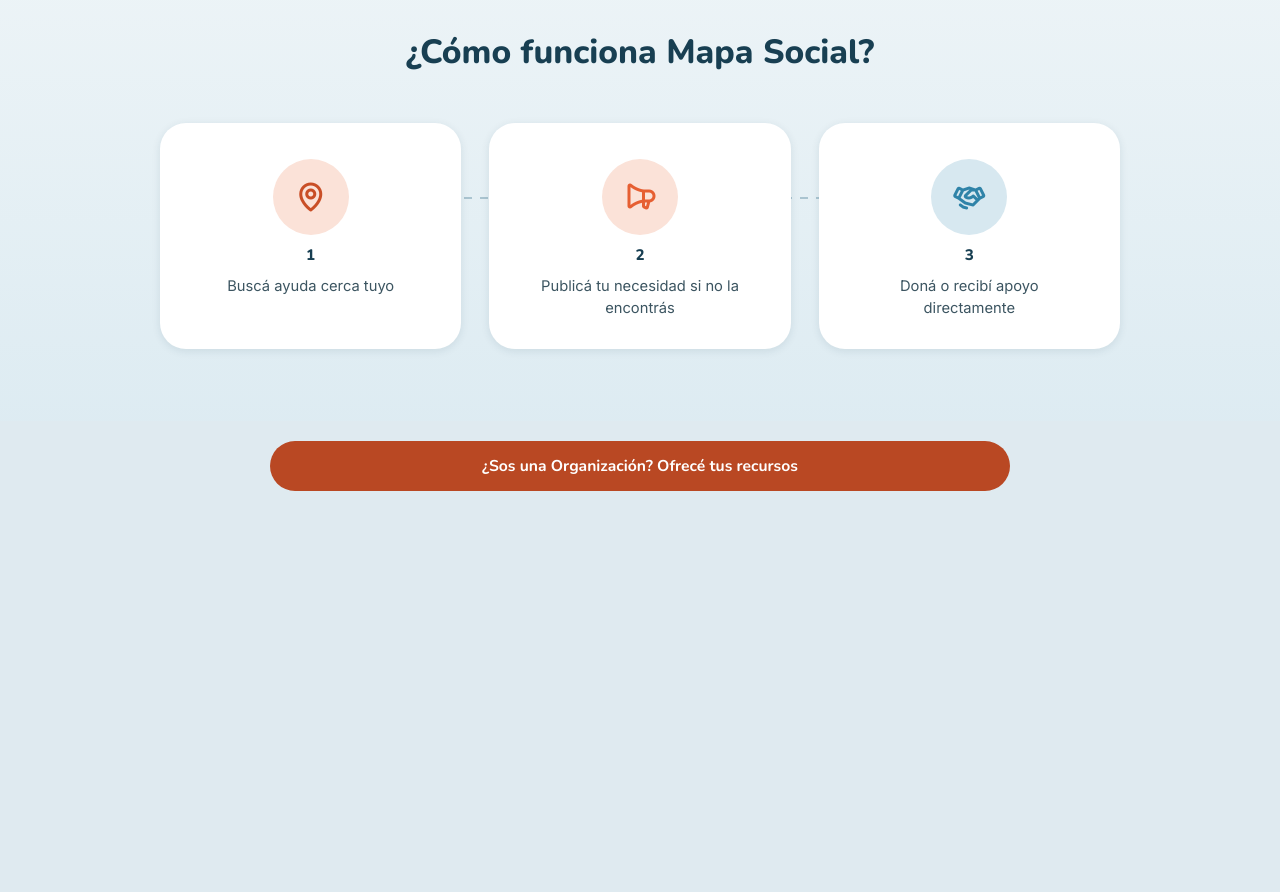
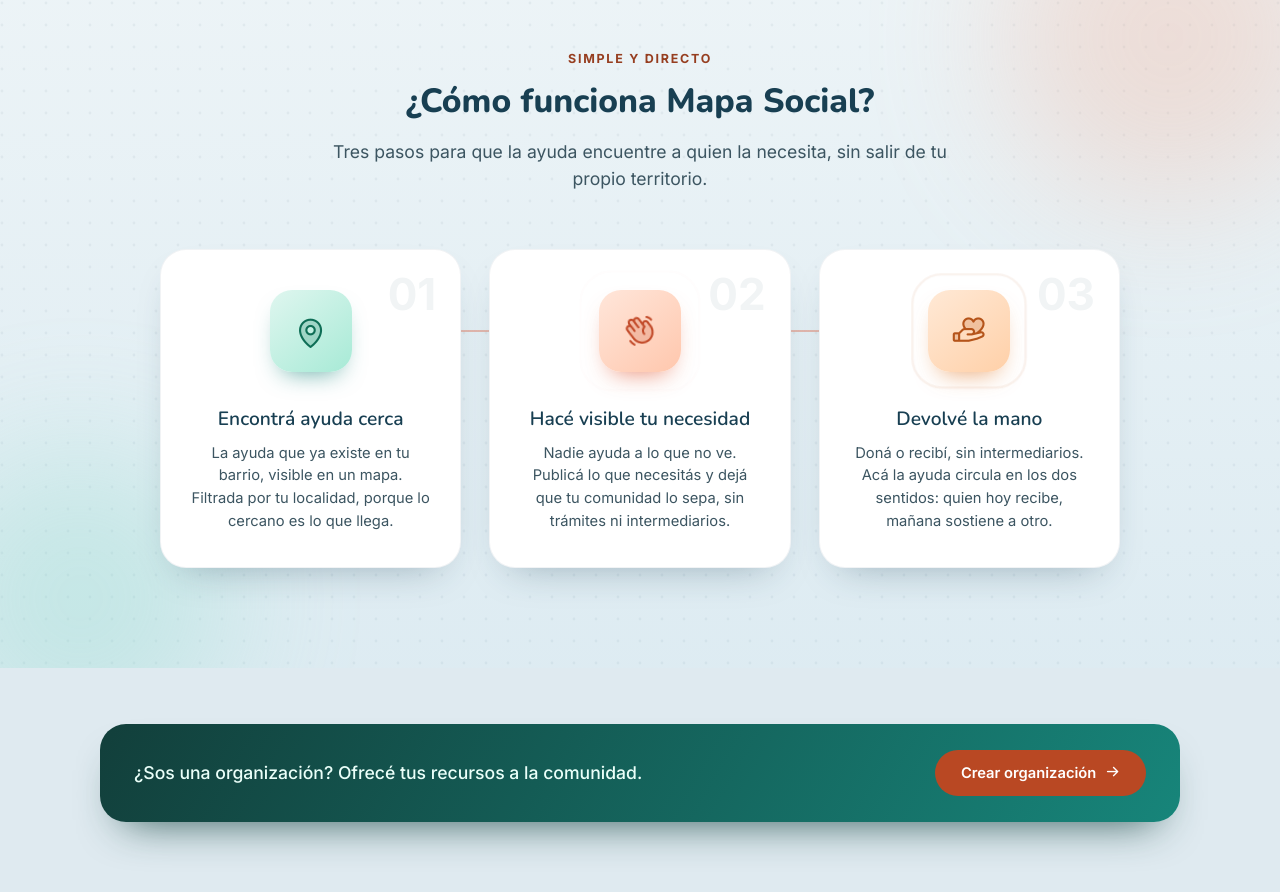
Before and after one commit to danrose222/mapa-social, an Angular app in the folder frontend/: page / in a window 1280 px wide. Shown: the part 840-1732 px from the top of the page. Before the commit the page ends 1403 px from the top, so only its background shows below. Built offline with nearby package versions, Linux system fonts and the light colour scheme.

Commit message:
feat(landing): rediseñar tarjetas de ¿cómo funciona? con íconos animados y barra cta

```diff
--- a/frontend/src/app/pages/inicio/inicio.component.html
+++ b/frontend/src/app/pages/inicio/inicio.component.html
@@ -40,20 +40,33 @@
   </section>
 
   <section class="inicio__how" aria-labelledby="inicio-how-heading">
+    <div class="inicio__how-blobs" aria-hidden="true">
+      <span class="inicio__how-blob inicio__how-blob--a"></span>
+      <span class="inicio__how-blob inicio__how-blob--b"></span>
+    </div>
+
     <div class="inicio__how-inner">
-      <h2 id="inicio-how-heading">¿Cómo funciona Mapa Social?</h2>
+      <div class="inicio__how-head">
+        <span class="inicio__how-kicker">Simple y directo</span>
+        <h2 id="inicio-how-heading">¿Cómo funciona Mapa Social?</h2>
+        <p>Tres pasos para que la ayuda encuentre a quien la necesita, sin salir de tu propio territorio.</p>
+      </div>
 
       <div class="inicio__how-steps">
-        @for (step of howSteps; track step.text; let i = $index) {
+        @for (step of howSteps; track step.title; let i = $index) {
           <div
             class="inicio__how-step"
             appScrollReveal
-            [style.--reveal-delay.ms]="i * 110"
+            [style.--reveal-delay.ms]="i * 140"
           >
-            <span class="inicio__how-icon" [style.background]="step.iconBg" [style.color]="step.iconColor">
-              <i class="ph-bold {{ 'ph-' + step.icon }}" aria-hidden="true"></i>
+            <span class="inicio__how-badge" aria-hidden="true">{{ step.number }}</span>
+
+            <span class="inicio__how-icon" [class]="'inicio__how-icon--' + step.modifier">
+              <span class="inicio__how-ring" aria-hidden="true"></span>
+              <i class="ph-duotone {{ 'ph-' + step.icon }}" aria-hidden="true"></i>
             </span>
-            <span class="inicio__how-number">{{ i + 1 }}</span>
+
+            <h3>{{ step.title }}</h3>
             <p>{{ step.text }}</p>
           </div>
         }
@@ -62,8 +75,10 @@
   </section>
 
   <section class="inicio__org-cta">
-    <a routerLink="/organizacion/crear" class="btn btn--block">
-      ¿Sos una Organización? Ofrecé tus recursos
+    <span>¿Sos una organización? Ofrecé tus recursos a la comunidad.</span>
+    <a routerLink="/organizacion/crear" class="inicio__org-cta-btn">
+      Crear organización
+      <i class="ph-bold ph-arrow-right" aria-hidden="true"></i>
     </a>
   </section>
 </div>
--- a/frontend/src/app/pages/inicio/inicio.component.scss
+++ b/frontend/src/app/pages/inicio/inicio.component.scss
@@ -240,23 +240,92 @@
 
 // Segunda banda full-bleed del ritmo vertical (hero oscuro -> esta, clara,
 // wash de teal muy suave): mismo criterio que el hero, ancho real de borde
-// a borde con un contenido centrado adentro.
+// a borde con un contenido centrado adentro. Textura de puntos + dos blobs
+// grandes desenfocados repiten el lenguaje del hero para que no se sienta
+// una sección plana pegada después de una vistosa.
 .inicio__how {
+  position: relative;
+  overflow: hidden;
   width: 100%;
-  padding: 72px max(24px, env(safe-area-inset-right)) 72px max(24px, env(safe-area-inset-left));
+  padding: 90px max(24px, env(safe-area-inset-right)) 100px max(24px, env(safe-area-inset-left));
   background: linear-gradient(180deg, var(--surface), var(--help-color-soft) 140%);
   text-align: center;
 
-  h2 {
-    margin: 0 0 8px;
-    font-size: var(--text-xl);
-    text-wrap: balance;
+  &::before {
+    content: '';
+    position: absolute;
+    inset: 0;
+    background-image: var(--texture-dots);
+    opacity: 0.7;
+    pointer-events: none;
   }
 }
 
+.inicio__how-blobs {
+  position: absolute;
+  inset: 0;
+  pointer-events: none;
+}
+
+.inicio__how-blob {
+  position: absolute;
+  border-radius: 50%;
+  filter: blur(70px);
+  opacity: 0.28;
+}
+
+.inicio__how-blob--a {
+  top: -90px;
+  right: -60px;
+  width: 340px;
+  height: 340px;
+  background: #f0a68a;
+}
+
+.inicio__how-blob--b {
+  bottom: -80px;
+  left: -70px;
+  width: 300px;
+  height: 300px;
+  background: #7fd8c4;
+}
+
 .inicio__how-inner {
+  position: relative;
+  z-index: 2;
   max-width: 960px;
   margin: 0 auto;
+}
+
+.inicio__how-head {
+  max-width: 640px;
+  margin: 0 auto 56px;
+}
+
+// #c24a29 (el coral del mockup) da 4.39:1 sobre --surface, apenas por
+// debajo del 4.5:1 de AA -- --need-color-text ya es la variante pensada
+// para texto y da 6.28:1 sin perder el tono coral.
+.inicio__how-kicker {
+  display: inline-block;
+  margin-bottom: 12px;
+  color: var(--need-color-text);
+  font-weight: 700;
+  font-size: var(--text-xs);
+  letter-spacing: 0.14em;
+  text-transform: uppercase;
+}
+
+.inicio__how h2 {
+  margin: 0 0 14px;
+  font-size: var(--text-xl);
+  text-wrap: balance;
+}
+
+.inicio__how-head p {
+  margin: 0;
+  color: var(--ink-soft);
+  font-size: var(--text-md);
+  line-height: 1.55;
 }
 
 .inicio__how-steps {
@@ -266,25 +335,22 @@
   gap: 28px;
   margin-top: 48px;
 
-  // El "hilo" que conecta los 3 pasos como un flujo: pasa por detrás de
-  // cada tarjeta (su propio fondo opaco lo tapa) y solo se ve en los huecos
-  // entre ellas -- alcanza para leerse como una línea continua sin tener
-  // que perforar las tarjetas. Alineado a la altura del CENTRO del círculo
-  // de ícono (padding-top de la tarjeta + la mitad de su alto).
+  // Conector coral -> teal: sugiere el flujo de ayuda circulando entre los
+  // 3 pasos. Pasa por detrás de las tarjetas (su fondo opaco lo tapa) y
+  // solo se ve en los huecos -- alineado a la altura del CENTRO del ícono
+  // (padding-top de la tarjeta + la mitad de su alto).
   &::before {
     content: '';
     position: absolute;
-    top: 74px;
+    z-index: 0;
+    top: 81px;
     left: calc(100% / 6);
     right: calc(100% / 6);
     height: 2px;
-    background: repeating-linear-gradient(
-      to right,
-      var(--border) 0,
-      var(--border) 8px,
-      transparent 8px,
-      transparent 16px
-    );
+    background: linear-gradient(90deg, #e0512c 0%, #e0512c 45%, #17857a 55%, #17857a 100%);
+    background-size: 200% 100%;
+    opacity: 0.35;
+    animation: inicio-how-connector-slide 4s linear infinite;
   }
 }
 
@@ -295,17 +361,18 @@
   flex-direction: column;
   align-items: center;
   gap: 10px;
-  padding: 36px 24px 30px;
+  padding: 40px 30px 34px;
   border-radius: var(--radius-lg);
   background: #fff;
-  box-shadow: var(--shadow-1);
+  border: 1px solid rgb(24 63 82 / 6%);
+  box-shadow: 0 18px 40px -22px rgb(24 63 82 / 40%);
   text-align: center;
   // Estado "no revelado" para appScrollReveal: la tarjeta parte más abajo y
   // transparente, .is-revealed la lleva a su lugar. --reveal-delay lo pone
-  // el @for de cada tarjeta (0ms/110ms/220ms) para que aparezcan en fila.
+  // el @for de cada tarjeta (0ms/140ms/280ms) para que aparezcan en fila.
   opacity: 0;
-  transform: translateY(28px);
-  transition: opacity 600ms ease, transform 600ms ease, box-shadow 200ms ease;
+  transform: translateY(26px);
+  transition: opacity 600ms ease, transform 280ms ease, box-shadow 280ms ease;
   transition-delay: var(--reveal-delay, 0ms);
 
   &.is-revealed {
@@ -314,8 +381,8 @@
   }
 
   &:hover {
-    box-shadow: var(--shadow-2);
-    transform: translateY(-4px);
+    box-shadow: 0 30px 55px -22px rgb(24 63 82 / 50%);
+    transform: translateY(-10px);
   }
 
   &.is-revealed:hover {
@@ -324,47 +391,219 @@
     transition-delay: 0ms;
   }
 
+  h3 {
+    margin: 0;
+    color: var(--ink);
+    font-size: 1.2rem;
+    font-weight: 600;
+  }
+
   p {
     margin: 0;
-    max-width: 22ch;
+    max-width: 26ch;
     color: var(--ink-soft);
-    font-size: 0.92rem;
-    line-height: 1.5;
+    font-size: var(--text-sm);
+    line-height: 1.55;
   }
 }
 
+// Número gigante de fondo, puramente decorativo (aria-hidden en el html).
+.inicio__how-badge {
+  position: absolute;
+  top: 22px;
+  right: 24px;
+  color: rgb(24 63 82 / 6%);
+  font-size: 2.75rem;
+  font-weight: 700;
+  line-height: 1;
+}
+
 .inicio__how-icon {
+  position: relative;
   display: flex;
   align-items: center;
   justify-content: center;
-  width: 76px;
-  height: 76px;
-  border-radius: 50%;
-  box-shadow: 0 0 0 6px #fff;
+  width: 82px;
+  height: 82px;
+  margin: 0 auto 24px;
+  border-radius: 22px;
+  transition: transform 280ms ease;
 
   i {
-    font-size: 2rem;
+    position: relative;
+    z-index: 2;
+    font-size: 2.1rem;
   }
 }
 
-.inicio__how-number {
-  font-family: var(--font-display);
-  font-weight: 800;
-  font-size: 0.95rem;
-  color: var(--ink);
+.inicio__how-step:hover .inicio__how-icon {
+  transform: translateY(-2px);
+}
+
+// Anillo que late alrededor del ícono -- toma el color de acento del propio
+// ícono vía currentColor, así no hay que repetirlo.
+.inicio__how-ring {
+  position: absolute;
+  inset: -8px;
+  border-radius: 26px;
+  border: 2px solid currentColor;
+  opacity: 0.22;
+  animation: inicio-how-ring-pulse 2.8s ease-out infinite;
+}
+
+.inicio__how-step:nth-child(2) .inicio__how-ring {
+  animation-delay: 0.5s;
+}
+
+.inicio__how-step:nth-child(3) .inicio__how-ring {
+  animation-delay: 1s;
+}
+
+.inicio__how-icon--map {
+  background: linear-gradient(140deg, #dff6ef, #a7ead6);
+  color: #0f6e56;
+  box-shadow: 0 12px 24px -12px rgb(23 133 122 / 70%);
+
+  i {
+    // el pin sube y baja, como asentándose sobre el punto del mapa
+    animation: inicio-how-icon-bob 3.4s ease-in-out infinite;
+  }
+}
+
+.inicio__how-icon--need {
+  background: linear-gradient(140deg, #ffe6da, #ffc7ad);
+  color: #c24a29;
+  box-shadow: 0 12px 24px -12px rgb(224 81 44 / 70%);
+
+  i {
+    // la mano saluda de lado a lado -- "hacete ver"
+    animation: inicio-how-icon-wave 2.6s ease-in-out infinite;
+  }
+}
+
+.inicio__how-icon--give {
+  background: linear-gradient(140deg, #ffe9d6, #ffd0a8);
+  color: #b5541a;
+  box-shadow: 0 12px 24px -12px rgb(224 120 40 / 70%);
+
+  i {
+    // el corazón late
+    animation: inicio-how-icon-beat 2.2s ease-in-out infinite;
+  }
+}
+
+// Al pasar el mouse, el ícono reacciona con más energía -- especificidad
+// más alta que las reglas de arriba (3 clases contra 2) así gana sin
+// importar el orden en el archivo.
+.inicio__how-step:hover .inicio__how-icon i {
+  animation-duration: 1.1s;
+}
+
+@keyframes inicio-how-connector-slide {
+  to {
+    background-position: -200% 0;
+  }
+}
+
+@keyframes inicio-how-ring-pulse {
+  0% {
+    transform: scale(0.9);
+    opacity: 0.35;
+  }
+
+  70%, 100% {
+    transform: scale(1.25);
+    opacity: 0;
+  }
+}
+
+@keyframes inicio-how-icon-bob {
+  0%, 100% {
+    transform: translateY(-4px);
+  }
+
+  55% {
+    transform: translateY(3px);
+  }
+}
+
+@keyframes inicio-how-icon-wave {
+  0%, 100% {
+    transform: rotate(-8deg);
+  }
+
+  50% {
+    transform: rotate(8deg);
+  }
+}
+
+@keyframes inicio-how-icon-beat {
+  0%, 100% {
+    transform: scale(1);
+  }
+
+  15% {
+    transform: scale(1.18);
+  }
+
+  30% {
+    transform: scale(1);
+  }
+
+  45% {
+    transform: scale(1.12);
+  }
 }
 
 .inicio__org-cta {
-  max-width: 780px;
-  margin: 20px auto 0;
-  padding: 0 20px;
+  position: relative;
+  z-index: 2;
+  max-width: 1080px;
+  margin: 56px auto 0;
+  padding: 26px 34px;
+  display: flex;
+  align-items: center;
+  justify-content: space-between;
+  gap: 20px;
+  border-radius: var(--radius-lg);
+  background: linear-gradient(120deg, #123f3b, #17857a);
+  box-shadow: 0 22px 44px -24px rgb(15 63 59 / 90%);
+
+  span {
+    color: #eafff9;
+    font-size: var(--text-md);
+    font-weight: 500;
+  }
 }
 
-@media (max-width: 560px) {
-  .inicio__cta-row {
-    flex-direction: column;
+.inicio__org-cta-btn {
+  flex-shrink: 0;
+  display: inline-flex;
+  align-items: center;
+  gap: 9px;
+  padding: 14px 26px;
+  border-radius: var(--radius-pill);
+  background: #b94823;
+  color: #fff;
+  font-weight: 600;
+  font-size: var(--text-sm);
+  transition: transform 200ms ease, box-shadow 200ms ease;
+
+  &:hover {
+    transform: translateY(-2px);
+    box-shadow: var(--shadow-brand-md);
   }
 
+  &:focus-visible {
+    outline-color: #fff;
+  }
+}
+
+// Va después de las reglas base de esta sección a propósito: misma
+// especificidad que .inicio__how-steps/.inicio__how h2/.inicio__org-cta de
+// arriba, así que el orden en el archivo decide -- puesto antes, el override
+// perdía contra la regla base aunque la media query matcheara.
+@media (max-width: 900px) {
   .inicio__how-steps {
     grid-template-columns: 1fr;
     gap: 24px;
@@ -374,4 +613,19 @@
       display: none;
     }
   }
+
+  .inicio__how h2 {
+    font-size: var(--text-lg);
+  }
+
+  .inicio__org-cta {
+    flex-direction: column;
+    text-align: center;
+  }
 }
+
+@media (max-width: 560px) {
+  .inicio__cta-row {
+    flex-direction: column;
+  }
+}
--- a/frontend/src/app/pages/inicio/inicio.component.ts
+++ b/frontend/src/app/pages/inicio/inicio.component.ts
@@ -14,27 +14,30 @@
 export class InicioComponent {
   // Array acá y no en un servicio: es contenido de presentación puro de
   // esta página, no datos -- el @for de abajo evita repetir 3 veces el
-  // mismo bloque de markup que solo cambia ícono/color/texto.
-  // Nombres de ícono de Phosphor (peso bold, importado en styles.scss) --
-  // "icon" arma la clase CSS ph-{icon} en el template.
+  // mismo bloque de markup que solo cambia ícono/color/texto/animación.
+  // "modifier" arma la clase inicio__how-icon--{modifier} (gradiente, color
+  // y animación propios de cada ícono, ver scss). Íconos Phosphor duotone.
   readonly howSteps = [
     {
+      modifier: 'map',
       icon: 'map-pin',
-      iconBg: 'var(--brand-soft)',
-      iconColor: 'var(--brand-dark)',
-      text: 'Buscá ayuda cerca tuyo',
+      number: '01',
+      title: 'Encontrá ayuda cerca',
+      text: 'La ayuda que ya existe en tu barrio, visible en un mapa. Filtrada por tu localidad, porque lo cercano es lo que llega.',
     },
     {
-      icon: 'megaphone',
-      iconBg: 'var(--need-color-soft)',
-      iconColor: 'var(--need-color)',
-      text: 'Publicá tu necesidad si no la encontrás',
+      modifier: 'need',
+      icon: 'hand-waving',
+      number: '02',
+      title: 'Hacé visible tu necesidad',
+      text: 'Nadie ayuda a lo que no ve. Publicá lo que necesitás y dejá que tu comunidad lo sepa, sin trámites ni intermediarios.',
     },
     {
-      icon: 'handshake',
-      iconBg: 'var(--help-color-soft)',
-      iconColor: 'var(--help-color)',
-      text: 'Doná o recibí apoyo directamente',
+      modifier: 'give',
+      icon: 'hand-heart',
+      number: '03',
+      title: 'Devolvé la mano',
+      text: 'Doná o recibí, sin intermediarios. Acá la ayuda circula en los dos sentidos: quien hoy recibe, mañana sostiene a otro.',
     },
   ];
 }
```
